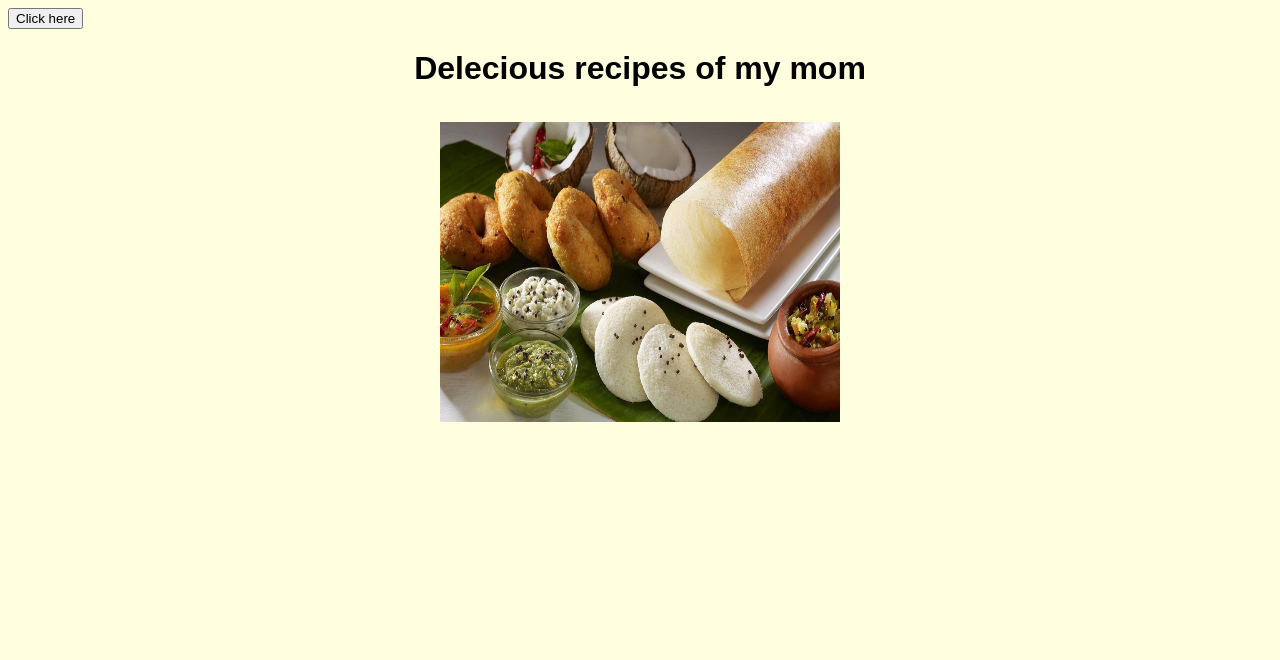
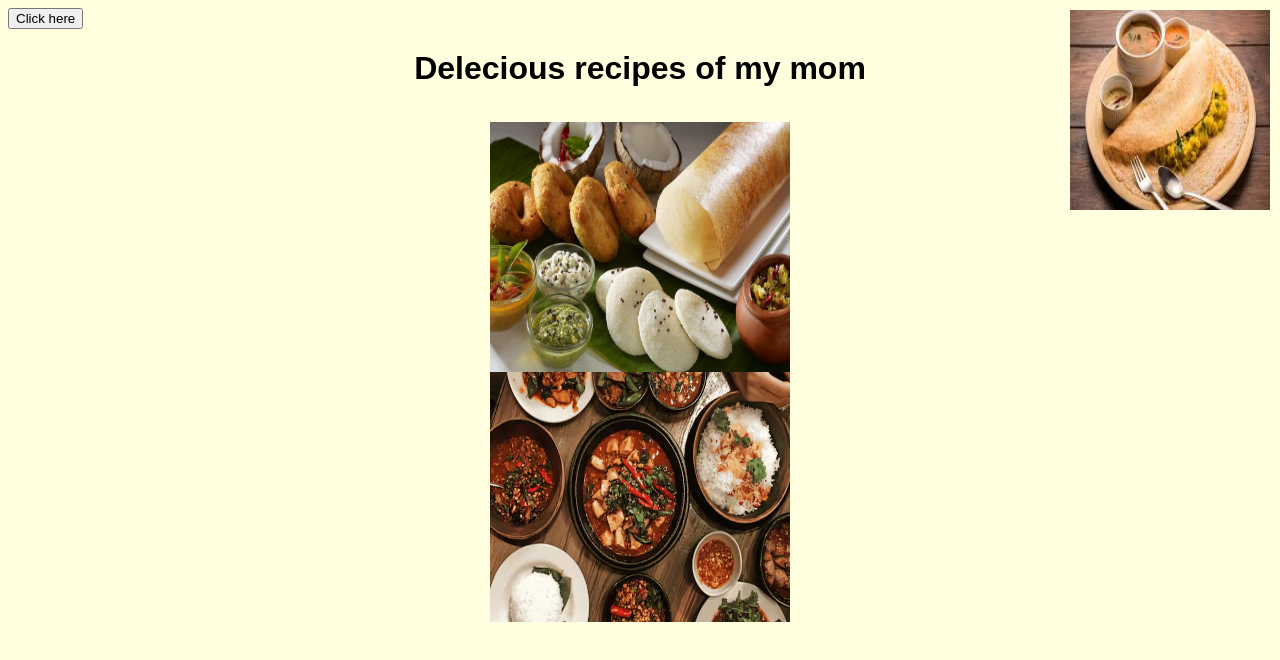
Before and after one commit to akshita63/JSlearning, a plain HTML site: page index2.html in a window 1280 px wide. Drawn offline with Linux system fonts and the light colour scheme; no server answers.

Commit message:
added images

```diff
--- a/index2.html
+++ b/index2.html
@@ -50,8 +50,9 @@
         <h1>Delecious recipes of my mom</h1>
     </header>
 
-    <img src="bgrecipe.jpg" alt="My image" width="400" height="300" style="display:block; margin:auto;">
-
+    <img src="bgrecipe.jpg" alt="My image" width="300" height="250" style="display:block; margin:auto;">
+    <img src="food2.avif" alt="My image" width="300" height="250" style="display:block; margin:auto;">
+    <img src="food3.jpg"   alt="image3"  width="200" height="200 " style="position:absolute; top:0; right:0; margin:10px;">
 
 
 
--- a/recipe.js
+++ b/recipe.js
@@ -8,6 +8,9 @@ document.getElementById('btn').addEventListener('click',function(){
 
 
 //this is used to fetch from backend and give the result
+
+
+//get data from backend
 fetch('http://localhost:8090/food')
     .then(response=>response.json())
     .then(data=>{
```
Also changed, not shown: food2.avif (added), food3.jpg (added).
